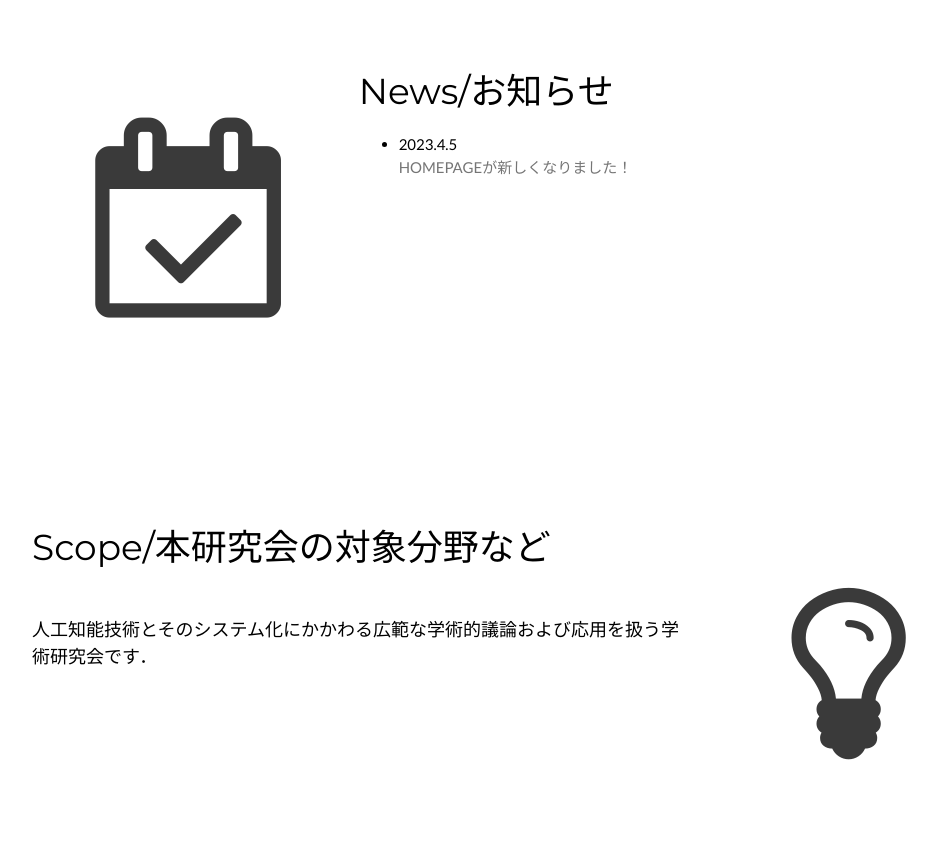
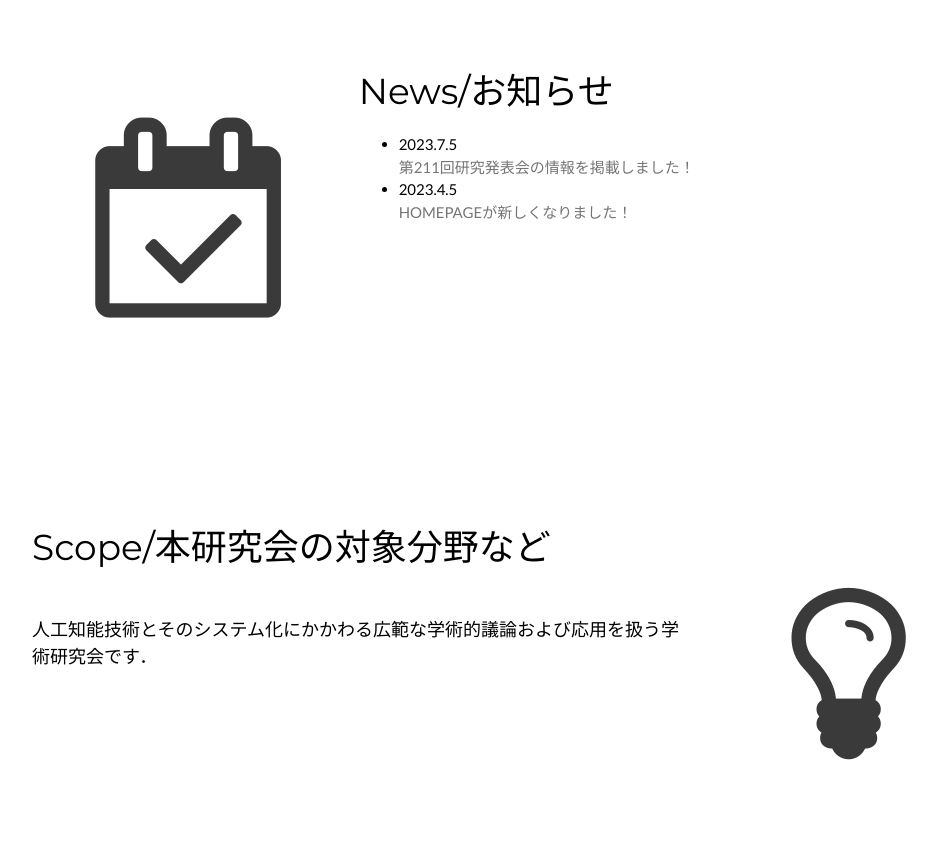
Before and after one commit to agentcrowd/IPSJ-SIG-ICS, a plain HTML site: page index.html in a window 1280 px wide. Shown: the part 1140-1981 px from the top of the page, without its empty margins (118-1055 px from the left). Drawn offline with nearby package versions, Linux system fonts and the light colour scheme.

Commit message:
Added 211

```diff
--- a/index.html
+++ b/index.html
@@ -55,6 +55,8 @@ body,h1,h2,h3,h4,h5,h6 {font-family: "Lato", sans-serif}
     <div class="w3-twothird">
       <h1>News/お知らせ</h1>
       <ul>
+        <li>2023.7.5
+          <div class="w3-text-grey">第211回研究発表会の情報を掲載しました！</div>
         <li>2023.4.5
           <div class="w3-text-grey">HOMEPAGEが新しくなりました！</div>
       </ul>
@@ -124,6 +126,7 @@ body,h1,h2,h3,h4,h5,h6 {font-family: "Lato", sans-serif}
       <h1>Program/研究発表会</h1>
       <h5 class="w3-padding-32">研究発表会の開催記録および予定</h5>
         <p class="w3-text-grey">
+          <a href="https://www.ipsj.or.jp/kenkyukai/event/ics211.html">第211回情報処理学会知能システム研究会(SIG-ICS)研究発表会(New!)</a><br>
           <a href="https://www.ipsj.or.jp/kenkyukai/event/ics210.html">第210回情報処理学会知能システム研究会(SIG-ICS)研究発表会</a><br>
           <a href="https://www.ipsj.or.jp/kenkyukai/event/ics209.html">第209回情報処理学会知能システム研究会(SIG-ICS)研究発表会</a><br>
           <a href="https://www.ipsj.or.jp/kenkyukai/event/ics208.html">第208回情報処理学会知能システム研究会(SIG-ICS)研究発表会</a><br>
```
